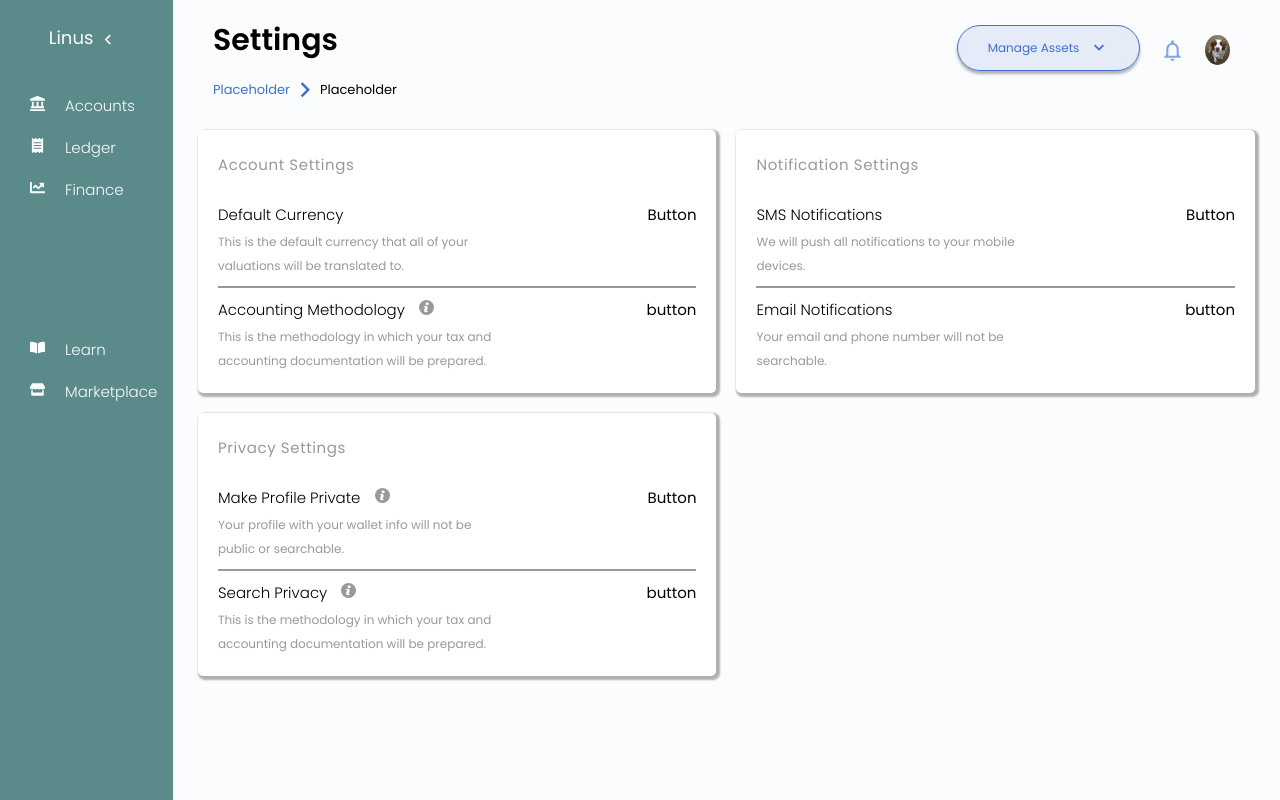
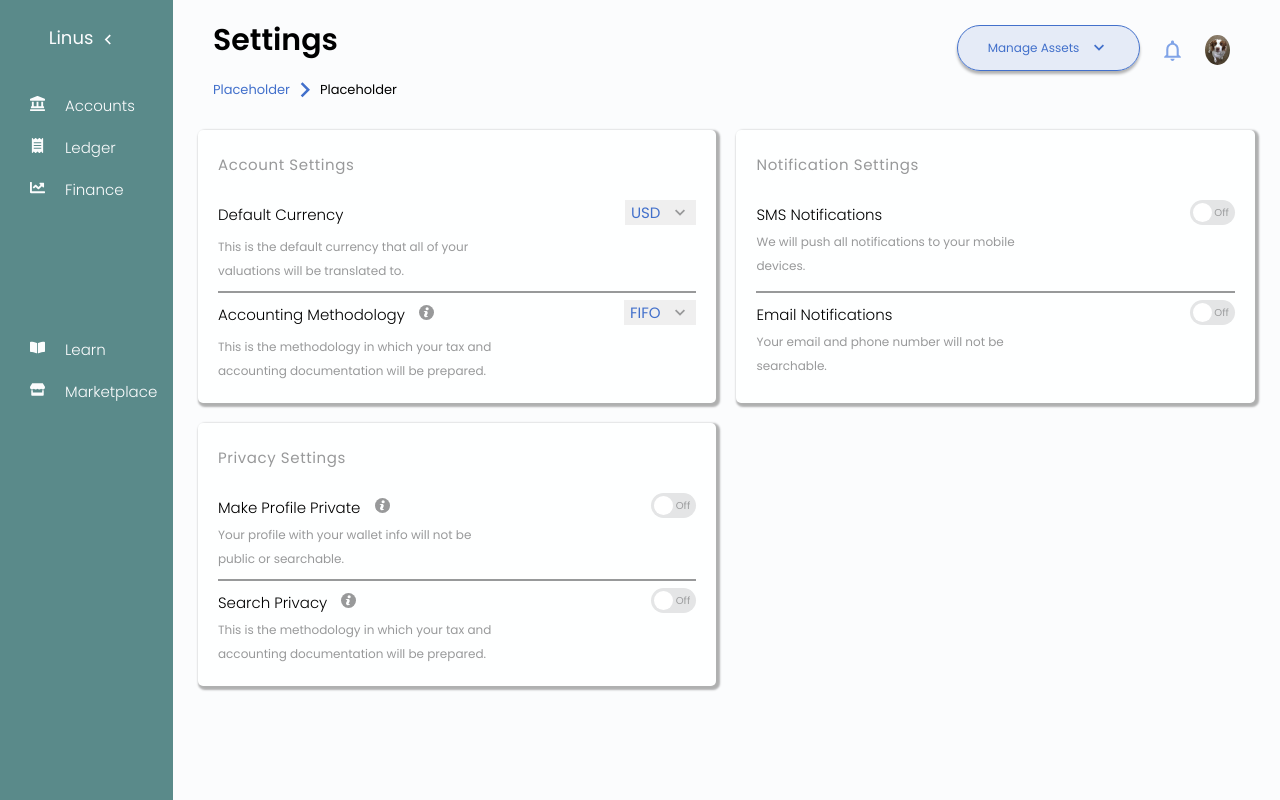
Before and after one commit to justindaiello/dashboard_mockup, a React (Create React App) app: page / in a window 1280 px wide. Built offline with nearby package versions, Linux system fonts and the light colour scheme.

Commit message:
Added buttons with basic functionality.

```diff
--- a/src/components/main/Main.js
+++ b/src/components/main/Main.js
@@ -19,8 +19,12 @@ function Main() {
             contentBottom={item.contentBottom}
             hr={item.hr}
             key={item.heading}
+            switch={item.switch}
             toolTipTop={item.toolTipTop}
             toolTipBottom={item.toolTipBottom}
+            menu={item.menu}
+            topMenuItems={item.topMenuItems}
+            bottomMenuItems={item.bottomMenuItems}
           />
         ))}
       </StyledSection>
@@ -41,6 +45,9 @@ const data = [
       'This is the methodology in which your tax and accounting documentation will be prepared.',
     hr: true,
     toolTipBottom: true,
+    menu: true,
+    topMenuItems: ['USD', 'CAD'],
+    bottomMenuItems: ['FIFO', 'LIFO'],
   },
   {
     heading: 'Notification Settings',
@@ -49,6 +56,7 @@ const data = [
     subBottom: 'Email Notifications',
     contentBottom: 'Your email and phone number will not be searchable.',
     hr: true,
+    switch: true,
   },
   {
     heading: 'Privacy Settings',
@@ -61,5 +69,6 @@ const data = [
     hr: true,
     toolTipTop: true,
     toolTipBottom: true,
+    switch: true,
   },
 ];
--- /dev/null
+++ b/src/components/menu/Menu.js
@@ -0,0 +1,48 @@
+import React, { useState } from 'react';
+import { StyledMenuButton, DropdownMenuItem, DropdownMenu } from './MenuStyles';
+import { MdKeyboardArrowDown, MdKeyboardArrowUp } from 'react-icons/md';
+
+function Menu(props) {
+  const [menuActive, setMenuActive] = useState(false);
+  const [dropSelect, setDropSelect] = useState({
+    selection: props.items[0],
+  });
+
+  function toggleMenu() {
+    setMenuActive(!menuActive);
+  }
+
+  function handleSelect(e) {
+    setDropSelect({ selection: e.target.id });
+  }
+
+  return (
+    <>
+      <StyledMenuButton onClick={toggleMenu}>
+        {dropSelect.selection}
+        {!menuActive ? (
+          <MdKeyboardArrowDown className="arrow" />
+        ) : (
+          <MdKeyboardArrowUp className="arrow" />
+        )}
+      </StyledMenuButton>
+      {menuActive && (
+        <DropdownMenu bottom={props.bottom}>
+          <ul className="menu-list">
+            {props.items.map(item => (
+              <DropdownMenuItem
+                key={item}
+                id={item}
+                onClick={e => handleSelect(e)}
+              >
+                {item}
+              </DropdownMenuItem>
+            ))}
+          </ul>
+        </DropdownMenu>
+      )}
+    </>
+  );
+}
+
+export default Menu;
--- /dev/null
+++ b/src/components/menu/MenuStyles.js
@@ -0,0 +1,56 @@
+import styled from 'styled-components';
+
+const StyledMenuButton = styled.button`
+  color: ${props => props.theme.darkBlue};
+  border: none;
+  font-size: 1.5rem;
+  display: flex;
+  align-items: center;
+  justify-content: center;
+  font-family: 'Poppins', sans-serif;
+  margin-bottom: 1rem;
+  transition: all 0.5s;
+  cursor: pointer;
+  position: relative;
+
+  .arrow {
+    font-size: 2rem;
+    margin-left: 1rem;
+    color: rgb(152, 153, 154);
+  }
+`;
+
+const DropdownMenu = styled.div`
+  transform-origin: 0 0;
+  border: 1px solid ${props => props.theme.darkBlue};
+  overflow: hidden;
+  position: absolute;
+  top: 95px;
+  right: 17px;
+  width: 80px;
+  background-color: ${props => props.theme.transparentBlue};
+  padding: 0.2rem;
+  display: flex;
+  justify-content: flex-start;
+  border-radius: 10px;
+  box-shadow: 0 3px 3px 0 rgba(0, 0, 0, 0.3);
+  ${props => props.bottom && `top: 196px`};
+
+  .menu-list {
+    list-style-type: none;
+    margin: 0;
+    padding: 0;
+    width: 100%;
+  }
+`;
+
+const DropdownMenuItem = styled.li`
+  background-color: transparent;
+  flex: 1;
+  color: ${props => props.theme.darkBlue};
+  font-size: 1.2rem;
+  display: flex;
+  align-items: center;
+`;
+
+export { StyledMenuButton, DropdownMenu, DropdownMenuItem };
--- a/src/components/paper/Paper.js
+++ b/src/components/paper/Paper.js
@@ -1,6 +1,8 @@
 import React from 'react';
 import { StyledPaper, StyledSection } from './PaperStyles';
 import { TiInfoLarge } from 'react-icons/ti';
+import Switch from '../switch/Switch';
+import Menu from '../menu/Menu';
 
 function Paper(props) {
   return (
@@ -12,7 +14,10 @@ function Paper(props) {
             {props.subTop}{' '}
             {props.toolTipTop && <TiInfoLarge className="tooltip" />}
           </h4>
-          <div className="button-container">Button</div>
+          <div className="button-container">
+            {props.menu && <Menu items={props.topMenuItems} />}
+            {props.switch && <Switch />}
+          </div>
         </div>
         <p className="info-block">{props.contentTop}</p>
       </StyledSection>
@@ -23,7 +28,10 @@ function Paper(props) {
             {props.subBottom}{' '}
             {props.toolTipBottom && <TiInfoLarge className="tooltip" />}
           </h4>
-          <div className="button-container">button</div>
+          <div className="button-container">
+            {props.menu && <Menu items={props.bottomMenuItems} bottom />}
+            {props.switch && <Switch />}
+          </div>
         </div>
         <p className="info-block">{props.contentBottom}</p>
       </StyledSection>
--- a/src/components/switch/Switch.js
+++ b/src/components/switch/Switch.js
@@ -0,0 +1,16 @@
+import React from 'react';
+import { StyledSwitch } from './SwitchStyles';
+
+function Switch() {
+  return (
+    <StyledSwitch>
+      <input type="checkbox" />
+      <span className="slider round">
+        <span className="on">On</span>
+        <span className="off">Off</span>
+      </span>
+    </StyledSwitch>
+  );
+}
+
+export default Switch;
--- a/src/components/switch/SwitchStyles.js
+++ b/src/components/switch/SwitchStyles.js
@@ -0,0 +1,86 @@
+import styled from 'styled-components';
+
+const StyledSwitch = styled.label`
+  position: relative;
+  display: inline-block;
+  width: 45px;
+  height: 25px;
+
+  .on {
+    display: none;
+  }
+
+  .on {
+    color: white;
+    position: absolute;
+    transform: translate(-50%, -50%);
+    top: 50%;
+    left: 30%;
+    font-size: 10px;
+  }
+
+  .off {
+    color: rgb(155, 156, 157);
+    position: absolute;
+    transform: translate(-50%, -50%);
+    top: 50%;
+    left: 70%;
+    font-size: 10px;
+  }
+
+  input:checked + .slider .on {
+    display: block;
+  }
+
+  input:checked + .slider .off {
+    display: none;
+  }
+
+  input {
+    display: none;
+  }
+
+  .slider {
+    position: absolute;
+    cursor: pointer;
+    top: 0;
+    left: 0;
+    right: 0;
+    bottom: 0;
+    background-color: rgb(228, 229, 230);
+    transition: 0.5s;
+  }
+
+  .slider:before {
+    position: absolute;
+    content: '';
+    height: 19px;
+    width: 19px;
+    left: 3px;
+    bottom: 3px;
+    background-color: white;
+    transition: 0.4s;
+  }
+
+  input:checked + .slider {
+    background-color: rgb(73, 120, 219);
+  }
+
+  input:focus + .slider {
+    box-shadow: 0 0 1px rgb(73, 120, 219);
+  }
+
+  input:checked + .slider:before {
+    transform: translateX(20px);
+  }
+
+  .slider.round {
+    border-radius: 19px;
+  }
+
+  .slider.round:before {
+    border-radius: 50%;
+  }
+`;
+
+export { StyledSwitch };
```
